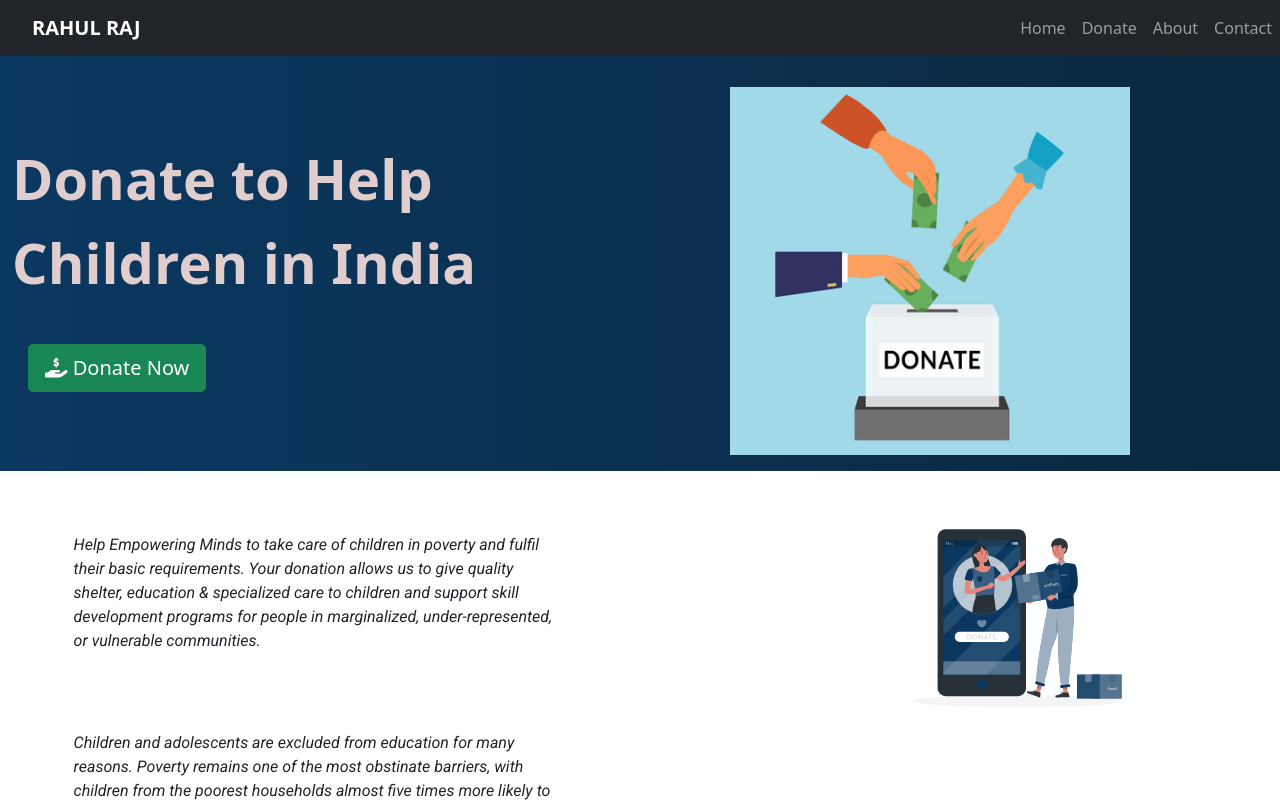
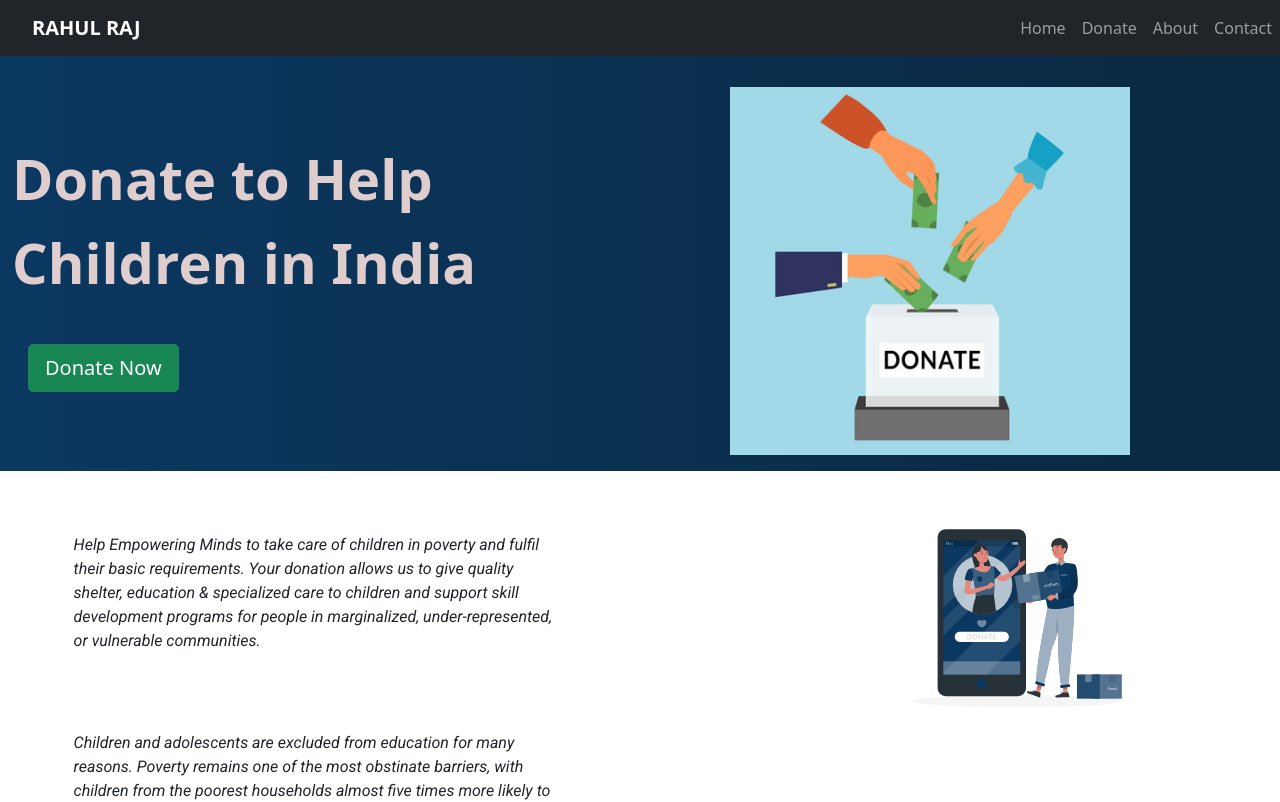
Before and after one commit to rahulstm08/PAYMENT-GATEWAY-INTEGRATION, a plain HTML site: page index.html in a window 1280 px wide. Shown: the top 802 px of the page. Drawn offline with nearby package versions, Linux system fonts and the light colour scheme.

Commit message:
Update index.html

```diff
--- a/index.html
+++ b/index.html
@@ -70,9 +70,6 @@
             <div class="col-lg-6">
                 <h1 class="top-h1">Donate to Help Children in India</h1>
                 <button type="button" class="btn btn-success btn-lg donate-button">
-                    <i class="fas fa-hand-holding-usd"></i><a class="donate-btn-link"
-                        href="https://razorpay.com/payment-button/pl_HUra3daY7bbJq2/view/?utm_source=payment_button&amp;utm_medium=button&amp;utm_campaign=payment_button">
-
 
 
                         Donate
```
